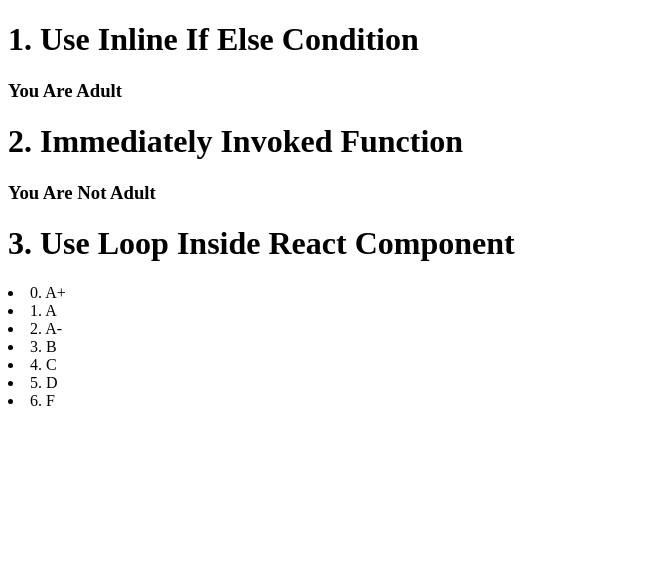
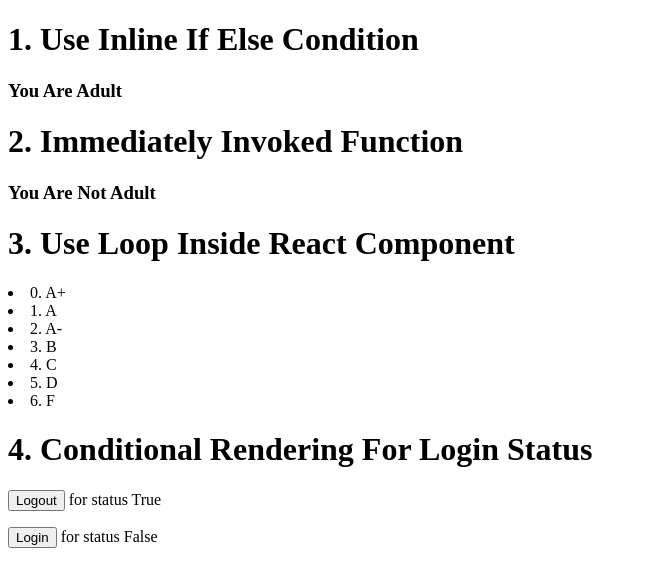
Before and after one commit to H-M-Nizum/basic-react-project, a React (Vite) app: page / in a window 1280 px wide. Shown: the top 586 px of the page, without its empty margins (0-647 px from the left). Built offline with nearby package versions, Linux system fonts and the light colour scheme.

Commit message:
Coditional Rendering using external function

```diff
--- a/src/App.jsx
+++ b/src/App.jsx
@@ -1,3 +1,4 @@
+import ConditionalRendaring from "./components/ConditionalRendaring";
 import ImmediatelyInvokd from "./components/ImmediatelyInvokd";
 import InlineIfElse from "./components/InlineIfElse";
 import LoopInside from "./components/LoopInside";
@@ -8,6 +9,7 @@ function App() {
       <InlineIfElse />
       <ImmediatelyInvokd />
       <LoopInside />
+      <ConditionalRendaring />
     </>
   );
 }
--- /dev/null
+++ b/src/components/ConditionalRendaring.jsx
@@ -0,0 +1,14 @@
+const LoginStatusButton = (status) => {
+  return status ? <button>Logout</button> : <button>Login</button>;
+};
+const ConditionalRendaring = () => {
+  return (
+    <div>
+      <h1>4. Conditional Rendering For Login Status</h1>
+      <p>{LoginStatusButton(true)} for status True</p>
+      <p>{LoginStatusButton(false)} for status False</p>
+    </div>
+  );
+};
+
+export default ConditionalRendaring;
```
